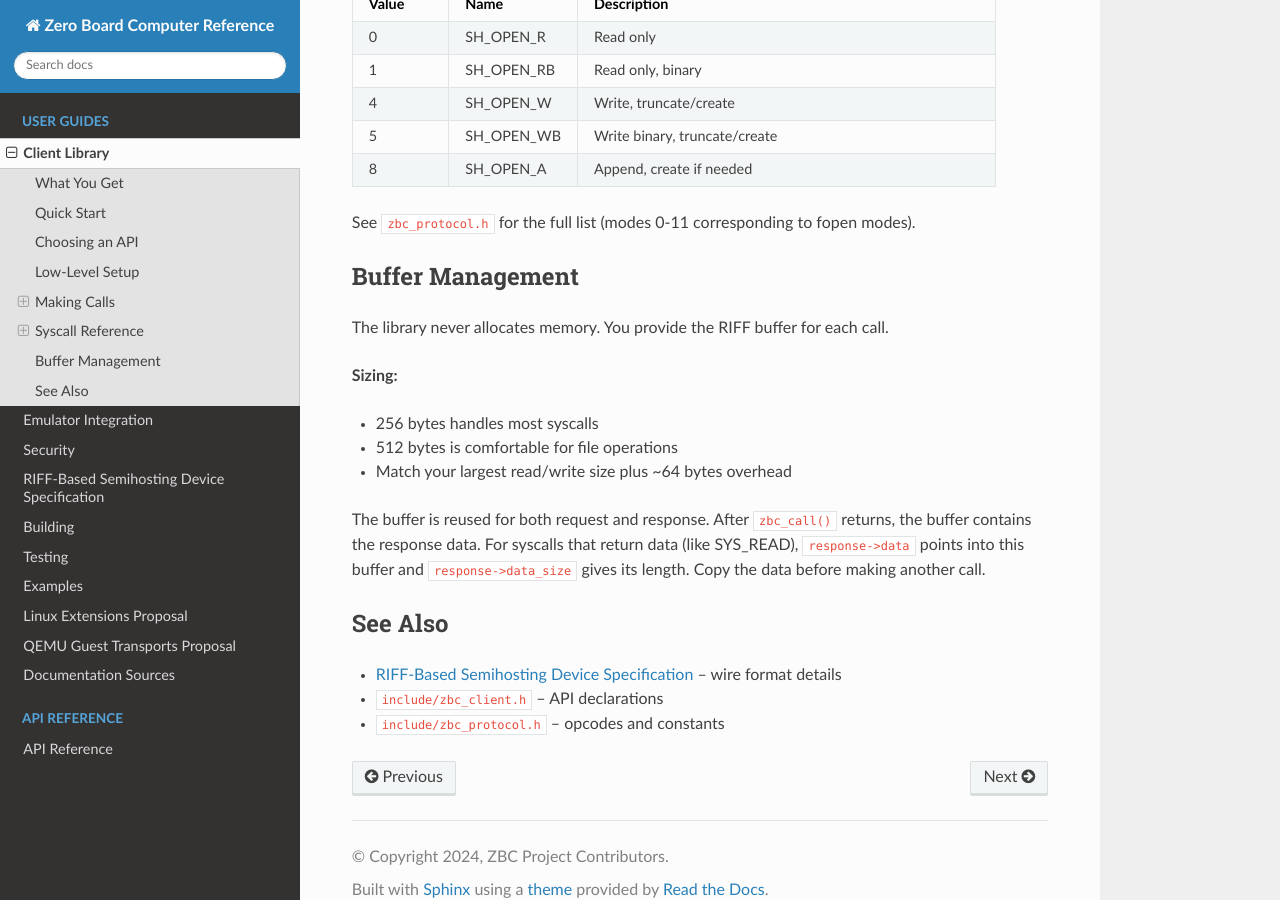
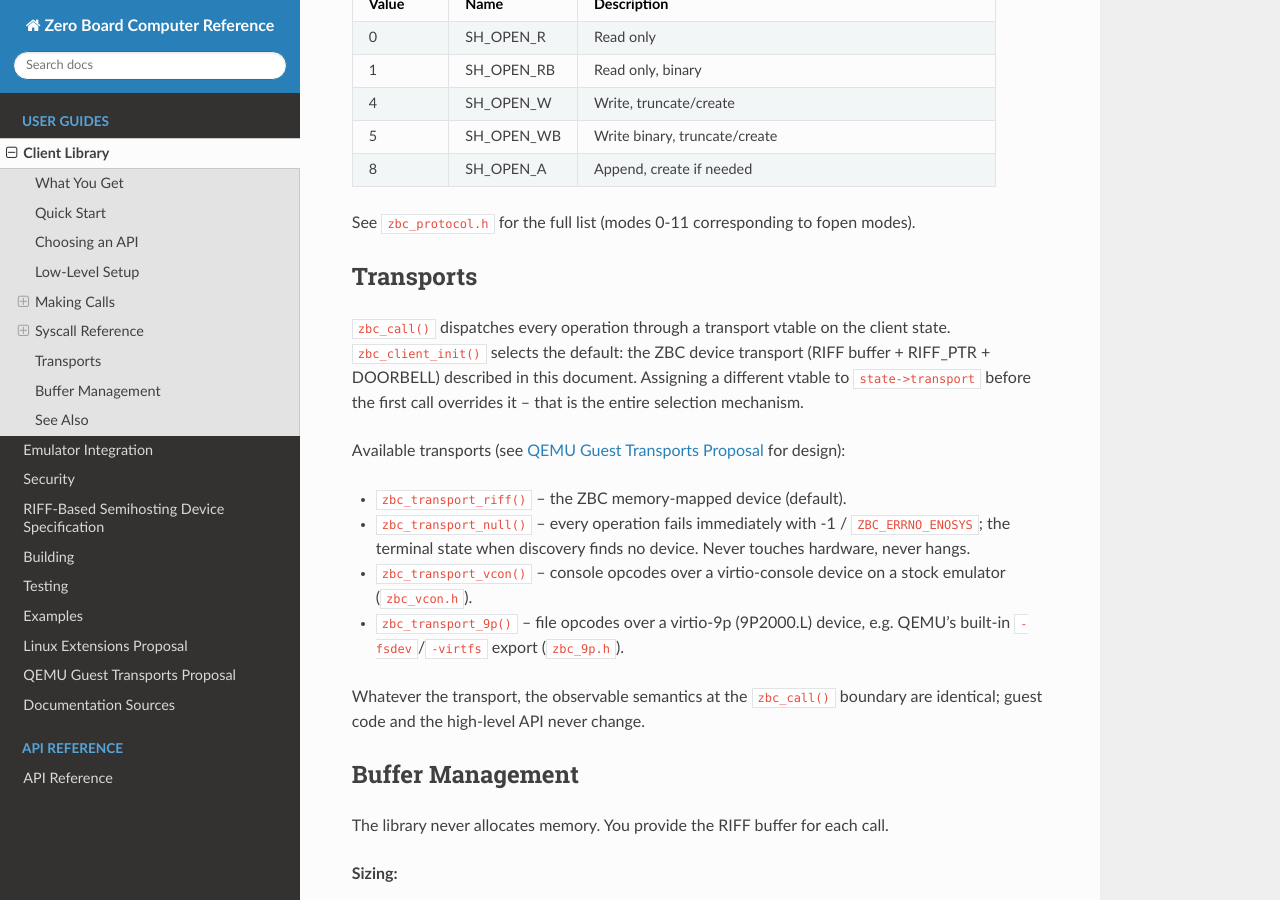
Before and after one commit to johnwbyrd/semihost, a Sphinx documentation site: the page built from docs/source/client-library.rst, in a window 1280 px wide and 900 px high, scrolled down 5075 px. Built offline with Sphinx 7.4.7 and the Read the Docs theme 3.1.0, drawn with Linux system fonts in a browser that asks for light colours.

Commit message:
docs: document the transport seam and record implementation status
https://claude.ai/code/session_01APNG22XEUzbjLzaDURrdCt

```diff
--- a/docs/source/client-library.rst
+++ b/docs/source/client-library.rst
@@ -348,6 +348,30 @@ Open Mode Flags
 See ``zbc_protocol.h`` for the full list (modes 0-11 corresponding to
 fopen modes).
 
+Transports
+----------
+
+``zbc_call()`` dispatches every operation through a transport vtable on
+the client state. ``zbc_client_init()`` selects the default: the ZBC
+device transport (RIFF buffer + RIFF_PTR + DOORBELL) described in this
+document. Assigning a different vtable to ``state->transport`` before
+the first call overrides it -- that is the entire selection mechanism.
+
+Available transports (see :doc:`qemu-transports-proposal` for design):
+
+- ``zbc_transport_riff()`` -- the ZBC memory-mapped device (default).
+- ``zbc_transport_null()`` -- every operation fails immediately with
+  -1 / ``ZBC_ERRNO_ENOSYS``; the terminal state when discovery finds no
+  device. Never touches hardware, never hangs.
+- ``zbc_transport_vcon()`` -- console opcodes over a virtio-console
+  device on a stock emulator (``zbc_vcon.h``).
+- ``zbc_transport_9p()`` -- file opcodes over a virtio-9p (9P2000.L)
+  device, e.g. QEMU's built-in ``-fsdev``/``-virtfs`` export
+  (``zbc_9p.h``).
+
+Whatever the transport, the observable semantics at the ``zbc_call()``
+boundary are identical; guest code and the high-level API never change.
+
 Buffer Management
 -----------------
 
```
Also changed, not shown: docs/source/qemu-transports-proposal.rst (+10 -0 lines).
